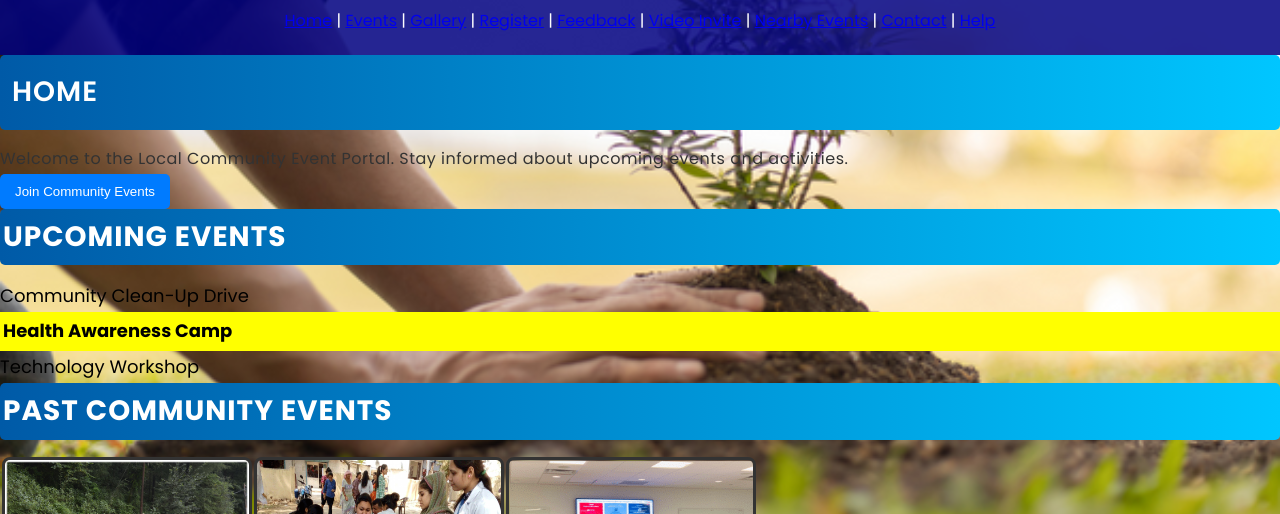
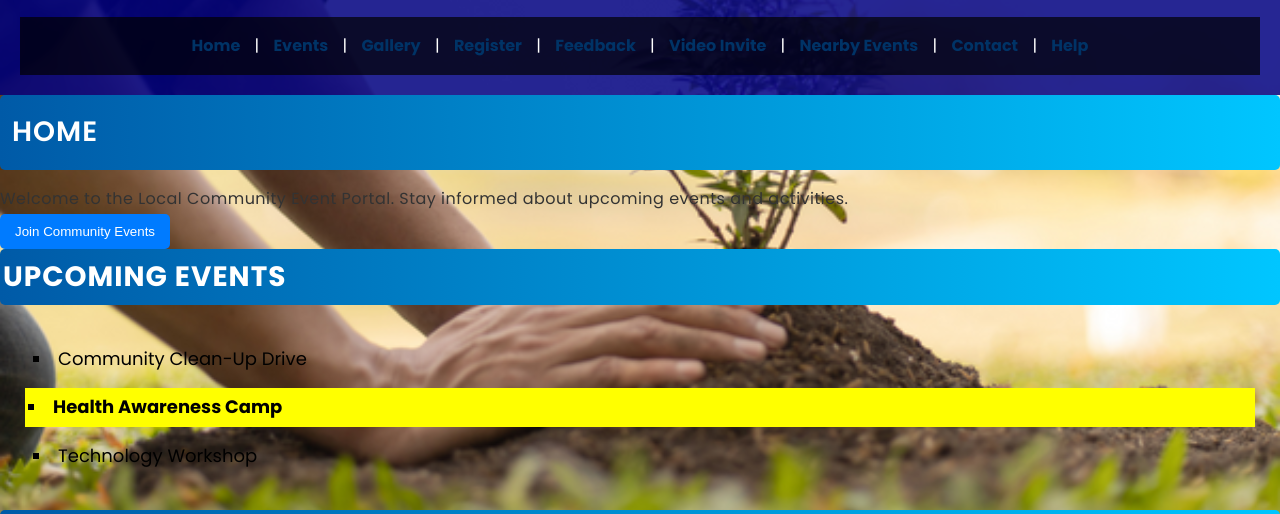
Before and after one commit to Hemapriya-10/Digital-Nurture-Upskilling, a plain HTML site: page Local-Community-Event-Portal/index.html in a window 1280 px wide. Shown: the part 286-800 px from the top of the page. Drawn offline with Linux system fonts and the light colour scheme.

Commit message:
Completed CSS Exercise 6 - Link and List Styling

```diff
--- a/Local-Community-Event-Portal/style.css
+++ b/Local-Community-Event-Portal/style.css
@@ -208,3 +208,67 @@ p {
     border-radius: 5px;
     border: none;
 }
+/* =====================================
+   LINK STYLING
+   ===================================== */
+
+/* Unvisited Link */
+a:link {
+    color: #003366;
+    text-decoration: none;
+}
+
+/* Visited Link */
+a:visited {
+    color: #660066;
+}
+
+/* Mouse Hover */
+a:hover {
+    color: #ff6600;
+    text-decoration: underline;
+}
+
+/* Active Link */
+a:active {
+    color: red;
+}
+/* =====================================
+   NAVIGATION MENU
+   ===================================== */
+
+nav {
+    background-color: rgba(0, 0, 0, 0.7);
+    padding: 15px;
+    margin-top: 10px;
+}
+
+nav a {
+    color: white;
+    font-weight: bold;
+    padding: 10px;
+}
+/* =====================================
+   LIST STYLING
+   ===================================== */
+
+ul {
+    list-style-type: square;
+    list-style-position: inside;
+    margin: 15px;
+    padding: 10px;
+}
+
+li {
+    padding: 8px;
+    margin: 5px 0;
+}
+/* =====================================
+   NAVIGATION LIST STYLE
+   ===================================== */
+
+nav ul {
+    list-style-type: none;
+    padding: 0;
+    margin: 0;
+}
```
Also changed, not shown: Local-Community-Event-Portal/screenshots/css-ex6.png (added).
